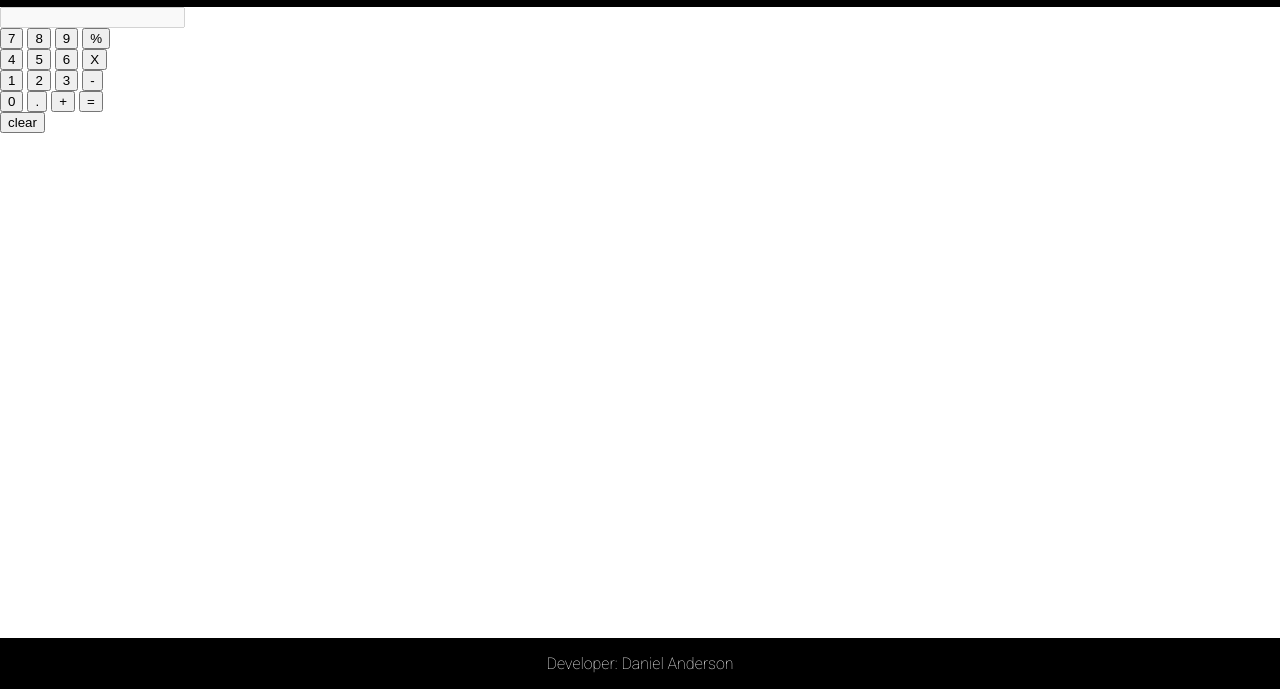
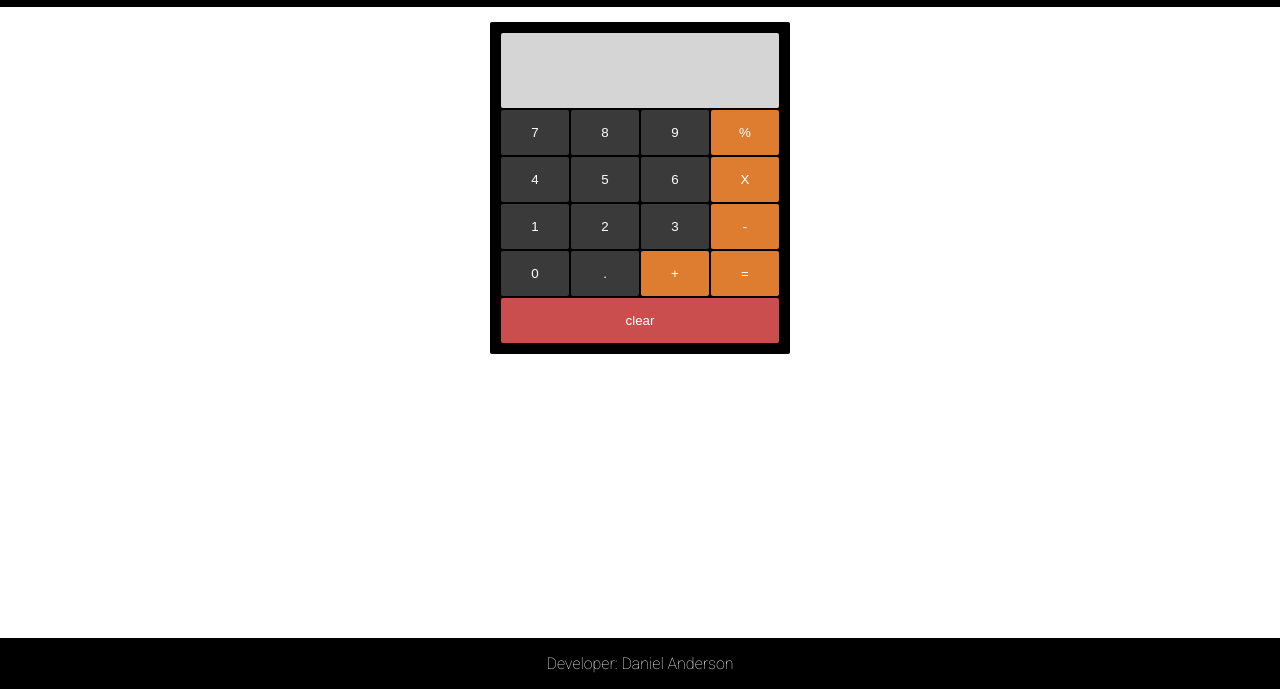
Before and after one commit to danandersondeveloper/calculator, a plain HTML site: page index.html in a window 1280 px wide. Both pictures are taken after a click on the button "clear". Shown: the part 111-800 px from the top of the page. Drawn offline with Linux system fonts and the light colour scheme.

Commit message:
Finish off the styling and functionality

```diff
--- a/css/main.css
+++ b/css/main.css
@@ -32,6 +32,61 @@ p {
 	font-weight: 400;
 }
 
+
+#calculator {
+    max-width: 300px;
+    width: 100%;
+    padding: 10px;
+    background: #000;
+    border-radius: 2px;
+    margin: 15px auto;
+}
+
+.row {
+    display:  flex;
+    align-items: center;
+    justify-content: center;
+}
+
+#calculation-window {
+    width: 100%;
+    height: 75px;
+    background: #d5d5d5;
+    font-size: 30px;
+    text-align: right;
+    border: none;
+    border-radius: 2px;
+    margin: 1px;
+}
+
+button {
+    width: 100%;
+    min-height: 45px;
+    border: none;
+    margin: 1px;
+    border-radius: 2px;
+    background: #3a3a3a;
+    color: #fff;
+	cursor: pointer;
+}
+
+#add,
+#equal,
+#subtract,
+#multiply,
+#divide {
+	background: #de7d30;
+}
+
+#clear {
+	background: #ca4e4e
+}
+
+button:hover {
+	opacity: 0.7;
+	transition: all ease-in-out .3s;
+}
+
 #footer {
 	width: 100%;
 	display: flex;
--- a/script/main.js
+++ b/script/main.js
@@ -1,16 +1,32 @@
-
-const calculater = (value) => {
-	memory.push(value)
-	console.log(memory)
+const clearCalculator = () => {
+	calculationString = '';
+	calculationWindow.value = '';
 }
 
-let memory = []
-let calculationString = "";
+const clearWindow = () => {
+	calculationWindow.value = '';
+}
+
+const getCalulation = () => {
+	 return eval(calculationString)
+}
+
+let calculationString = ''
 let calculationWindow = document.querySelector('#calculation-window')
 let calculatorButtons = document.querySelectorAll('button');
 
 [...calculatorButtons].forEach((element) => {
 	element.addEventListener('click', () => {
-		(isNaN(parseInt(element.dataset.value))) ? element.dataset.value : calculater(parseInt(element.dataset.value));
+		if (element.dataset.value == 'clear') {
+			clearCalculator();
+		} else {
+			if (element.dataset.value == '=') {
+				clearWindow();
+				calculationWindow.value = getCalulation()
+			} else {
+				calculationString += element.dataset.value;
+				calculationWindow.value = calculationString;
+			}
+		}
 	});
 });
```
